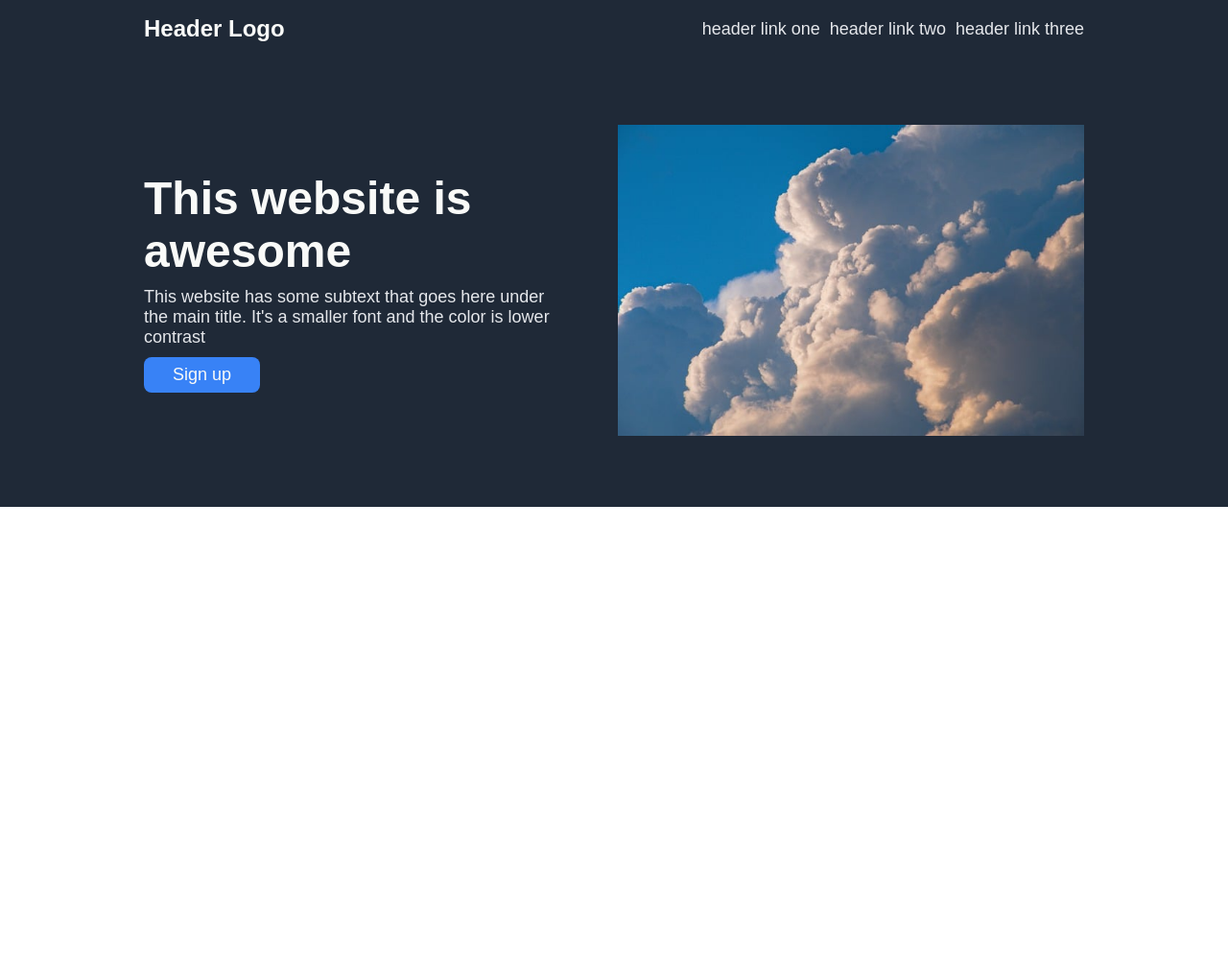
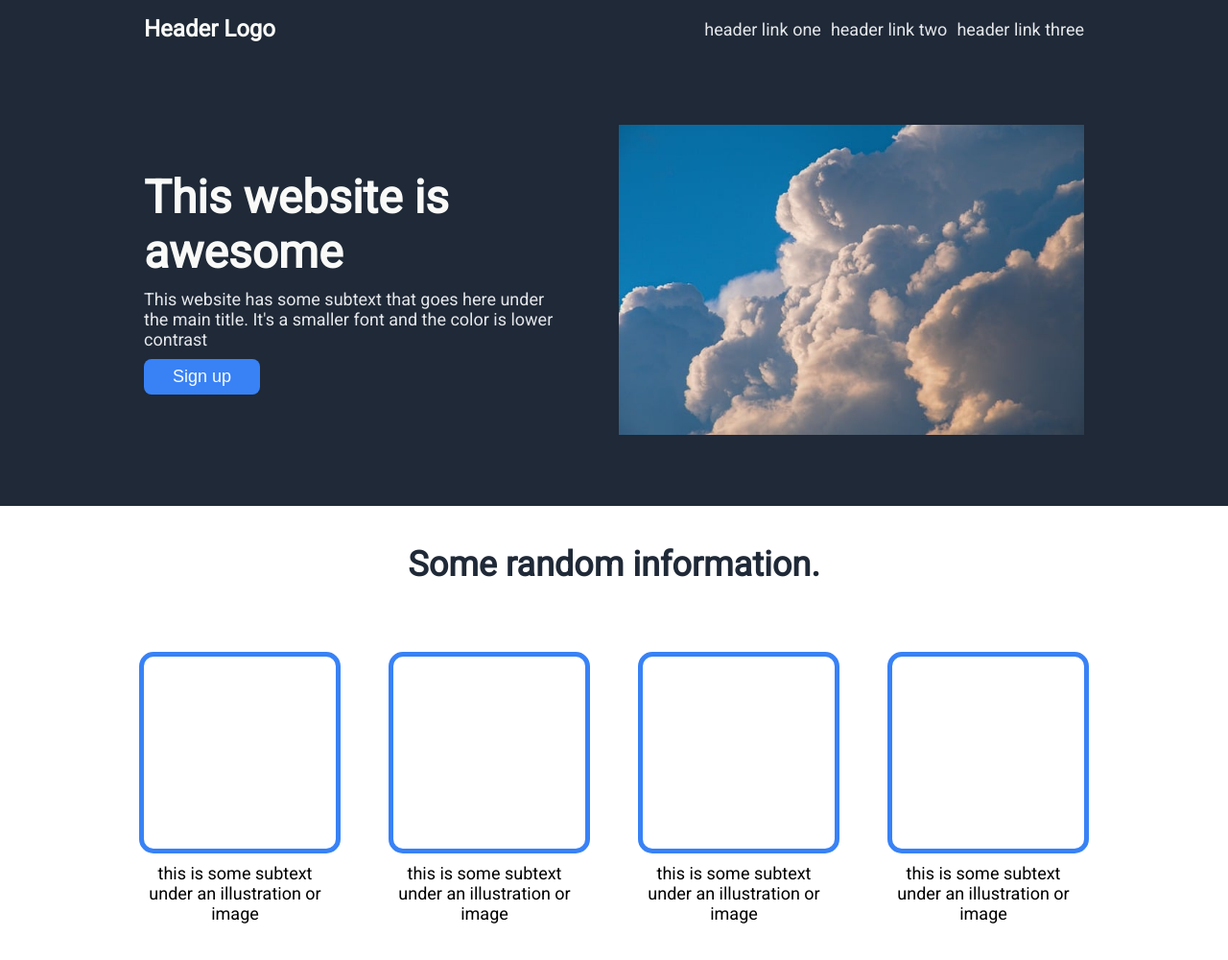
Before and after one commit to PiotrCholewinski/LandingPage, a plain HTML site: page index.html in a window 1280 px wide. Shown: the whole page at 96% size. Before the commit the page ends 800 px from the top, so only its background shows below. Drawn offline with Linux system fonts and the light colour scheme.

Commit message:
Add middle section

```diff
--- a/index.html
+++ b/index.html
@@ -31,8 +31,32 @@
         </div>
         </div>
     </div>
-    <div class="middleOne"></div>
-    <div class="middleTwo"></div>
+    <div class="middleOne">
+        <div class="information">Some random information.</div>
+        <div class="block-container">
+            <div class="blockText">
+                <div class="block"></div>
+                <div class="text">this is some subtext under an illustration or image</div>
+            </div>
+            <div class="blockText">
+                <div class="block"></div>
+                <div class="text">this is some subtext under an illustration or image</div>
+            </div>
+            <div class="blockText">
+                <div class="block"></div>
+                <div class="text">this is some subtext under an illustration or image</div>
+            </div>
+            <div class="blockText">
+                <div class="block"></div>
+                <div class="text">this is some subtext under an illustration or image</div>
+            </div>
+
+        </div>
+    </div>
+    <div class="middleTwo">
+
+
+    </div>
     <div class="bottom"></div>
     <div class="footer"></div>
 </body>
--- a/styles.css
+++ b/styles.css
@@ -2,7 +2,7 @@ body {
     display: flex;
     flex-direction: column;
     margin: 0;
-    font-family: sans-serif;
+    font-family: 'Roboto', sans-serif;
 
 }
 
@@ -49,6 +49,14 @@ img {
     background-color: #1f2937;
 }
 
+.middleOne {
+    height: 550px;
+    display: flex;
+    flex-direction: column;
+    align-items: center;
+    gap: 30px;
+}
+
 .top {
 
     flex: 1;
@@ -77,3 +85,31 @@ ul {
     color: #f9faf8;
     font-weight: 700;
 }
+
+.block-container {
+    display: flex;
+    gap: 50px;
+
+}
+
+.block {
+    height: 200px;
+    width: 200px;
+    border:5px solid #3882f6;
+    border-radius: 15px;
+    margin-bottom: 10px;
+}
+
+.text {
+    width: 200px;
+    text-align: center;
+    font-size: 18px;
+}
+
+.information {
+    font-size: 36px;
+    font-weight: 900;
+    color: #1f2937;
+    padding: 40px;
+
+}
```
